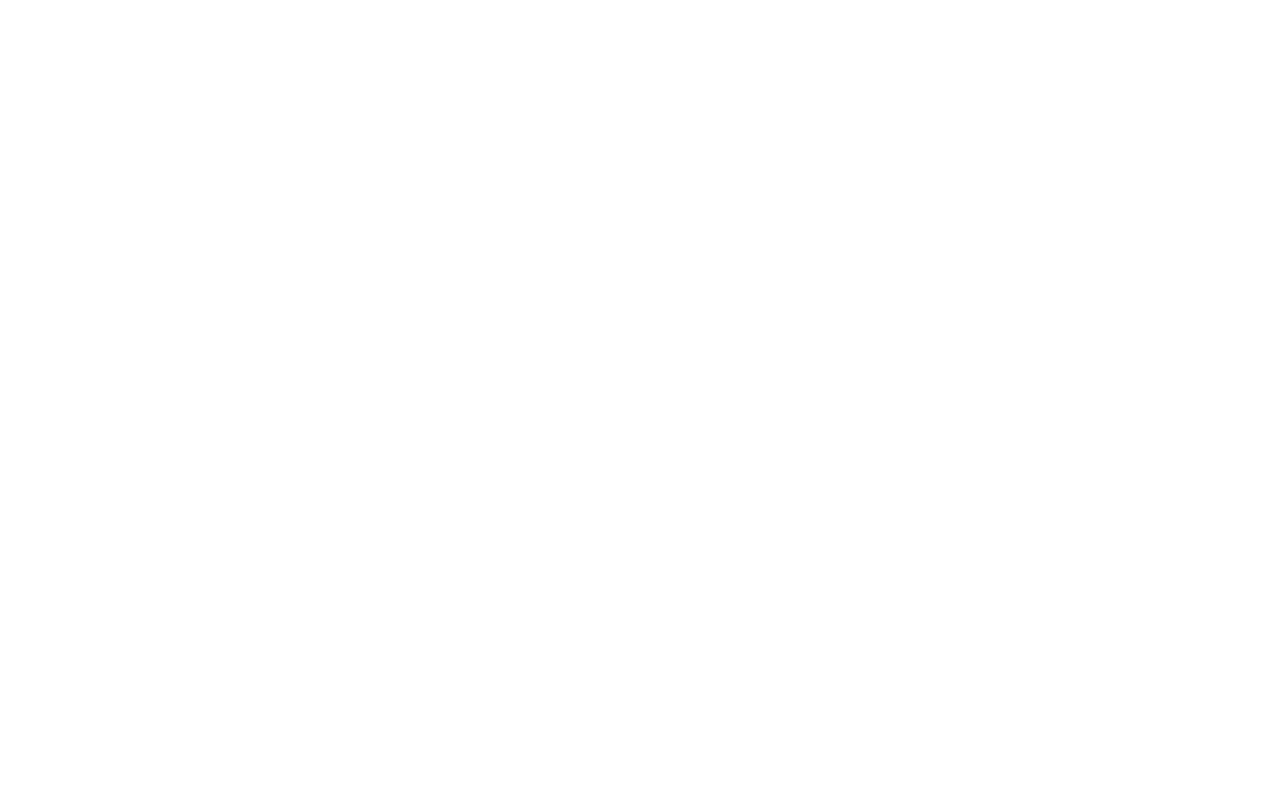
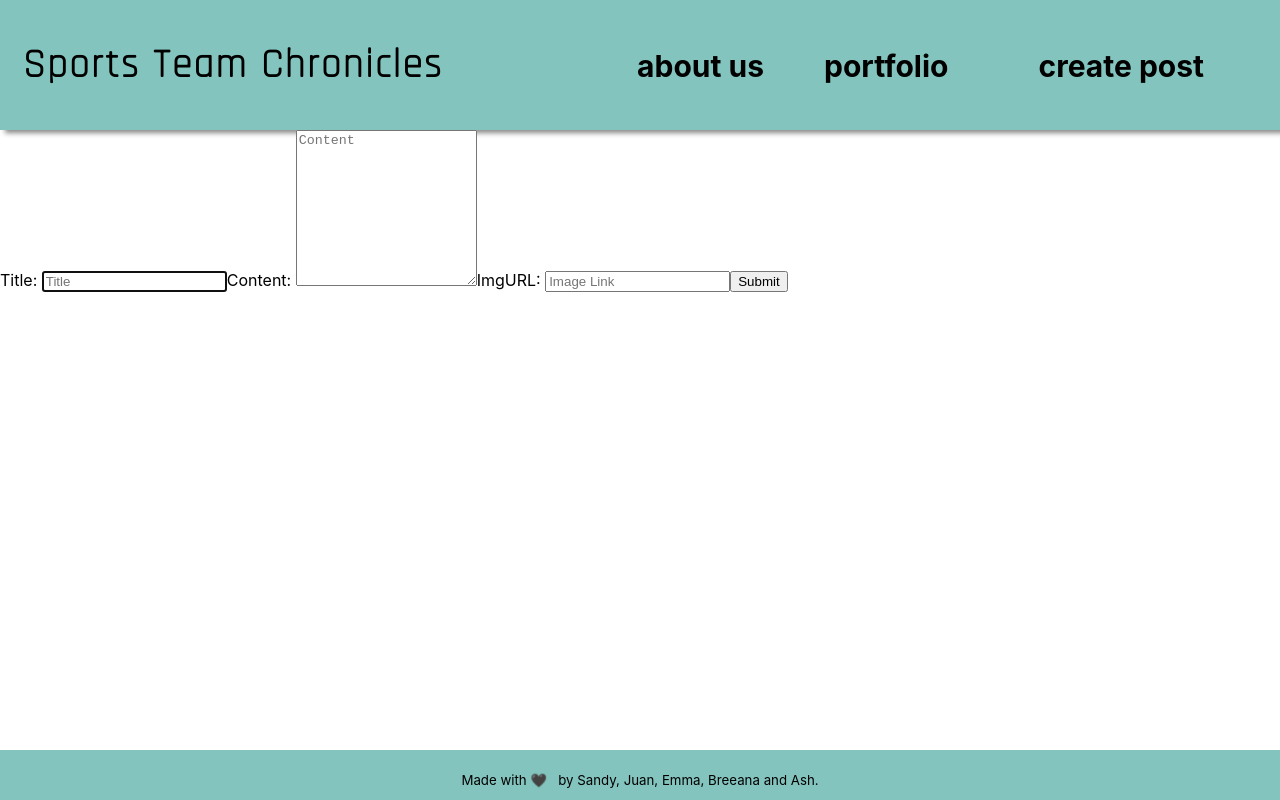
Before and after one commit to SandyJacobson/Blog-app, a React (Create React App) app in the folder client/: page /add-post in a window 1280 px wide. Built offline with nearby package versions, Linux system fonts and the light colour scheme.

Commit message:
added juan

```diff
--- a/client/src/App.js
+++ b/client/src/App.js
@@ -2,6 +2,7 @@
 import { Route, Switch } from "react-router-dom";
 import Home from "./screens/Home/Home";
 import PostDetails from "./screens/PostDetails/PostDetails";
+import PostCreate from './screens/PostCreate/PostCreate'
 import PostEdit from './screens/PostEdit/PostEdit'
 import "./App.css";
 
@@ -10,6 +11,7 @@
     <div className="App">
       <Switch>
         <Route exact path='/' component={Home} />
+        <Route path="/add-post" component={PostCreate} />
         <Route exact path='/posts/:id' component={PostDetails} />
         <Route exact path="/posts/:id/edit" component={PostEdit} />
       </Switch>
--- a/client/src/components/shared/Header/Header.jsx
+++ b/client/src/components/shared/Header/Header.jsx
@@ -1,4 +1,5 @@
 import React from 'react';
+import { Link } from 'react-router-dom'
 import './Header.css';
 
 const Header = () => {
@@ -10,6 +11,7 @@
           <ul>
             <li><a href="#about">about us</a></li>
             <li><a href="#portfolio">portfolio</a></li>
+            <Link to='/add-post'><li><a href="#add-post">create post</a></li></Link>
           </ul>
       </nav>
       </div>
--- /dev/null
+++ b/client/src/screens/PostCreate/PostCreate.jsx
@@ -0,0 +1,71 @@
+import React, { useState } from 'react'
+import Layout from '../../components/shared/Layout/Layout'
+import { Redirect } from 'react-router-dom'
+import { createPost } from '../../services/posts'
+
+const PostCreate = (props) => {
+
+    const [post, setPost] = useState({
+            title: '',
+            content: '',
+            imgURL: '',
+        })
+
+    const [isCreated, setCreated] = useState(false)
+
+    const handleChange = (event) => {
+        const { name, value } = event.target
+        setPost({
+                ...post,
+                [name]: value
+        })
+    }
+
+    const handleSubmit = async (event) => {
+        event.preventDefault()
+        const created = await createPost(post)
+        setCreated({ created })
+    }
+
+    if (isCreated) {
+        return <Redirect to={`/posts`} />
+    }
+    return (
+        <Layout>
+            <form className="create-form" onSubmit={handleSubmit}>
+          <label>Title: </label>
+          <input
+                    className="input-title"
+                    placeholder='Title'
+                    value={post.title}
+                    name='title'
+                    required
+                    autoFocus
+                    onChange={handleChange}
+          />
+          <label>Content: </label>
+                <textarea
+                    className="textarea-content"
+                    rows={10}
+                    placeholder='Content'
+                    value={post.content}
+                    name='content'
+                    required
+                    onChange={handleChange}
+          />
+          <label>ImgURL: </label>
+                <input
+                    className="input-image-link"
+                    placeholder='Image Link'
+                    value={post.imgURL}
+                    name='imgURL'
+                    required
+                    onChange={handleChange}
+                />
+                <button type='submit' className="submit-button">Submit</button>
+            </form>
+        </Layout>
+    )
+}
+
+export default PostCreate
```
